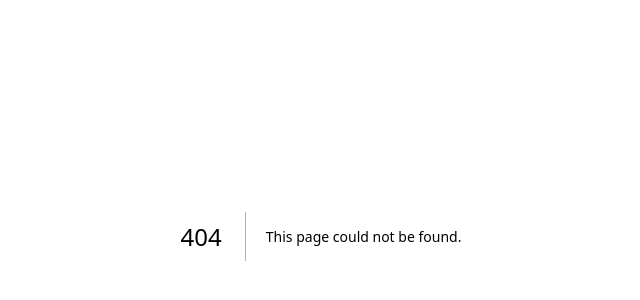
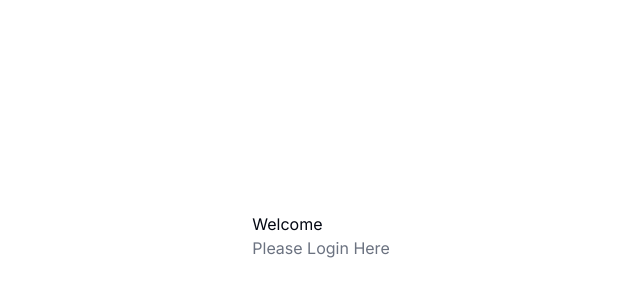
Before and after one commit to ProgrammerRashed/full-ecommerce, a Next.js app in the folder frontend/: page /login in a window 1280 px wide. Before the commit this address had no page. Shown: the part 164-464 px from the top of the page, without its empty margins (319-959 px from the left). Built offline with nearby package versions, Linux system fonts and the light colour scheme.

Commit message:
add/ login

```diff
--- a/frontend/src/app/layout.tsx
+++ b/frontend/src/app/layout.tsx
@@ -5,8 +5,8 @@
 const inter = Inter({ subsets: ['latin'] })
 
 export const metadata: Metadata = {
-  title: 'Create Next App',
-  description: 'Generated by create next app',
+  title: 'ZossGadget',
+  description: 'One of the best E-commerce website in bangladesh',
 }
 
 export default function RootLayout({
--- /dev/null
+++ b/frontend/src/app/login/page.tsx
@@ -0,0 +1,17 @@
+import Login from "@/components/authentication/login/login"
+import { Metadata } from "next"
+
+export const metadata: Metadata = {
+    title: 'ZossGadget | Login',
+    description: 'Login to ZossGadget',
+  }
+
+const LoginPage = () => {
+  return (
+    <div>
+      <Login/>
+    </div>
+  )
+}
+
+export default LoginPage
--- a/frontend/src/app/page.tsx
+++ b/frontend/src/app/page.tsx
@@ -4,33 +4,8 @@
   return (
     <main className="website min-h-screen">
       {/* Navbar */}
-      <div className="relative border-2 border-red-400 min-h-screen">
-        <div className="fixed border-2 border-red-400 bottom-0 w-full">
-          <MobileNav />
-        </div>
-        <h1>Hello</h1>
-        <h1>Hello</h1>
-        <h1>Hello</h1>
-        <h1>Hello</h1>
-        <h1>Hello</h1>
-        <h1>Hello</h1>
-        <h1>Hello</h1>
-        <h1>Hello</h1>
-        <h1>Hello</h1>
-        <h1>Hello</h1>
-        <h1>Hello</h1>
-        <h1>Hello</h1>
-        <h1>Hello</h1>
-
-        <h1>Hello</h1>
-        <h1>Hello</h1>
-        <h1>Hello</h1>
-        <h1>Hello</h1>
-
-         <h1>Hello</h1>
-         <h1>Hello</h1>
-         <h1>Hello</h1>
-         <h1>Hello</h1>
+      <div className="fixed bottom-0 w-full">
+        <MobileNav />
       </div>
     </main>
   );
--- /dev/null
+++ b/frontend/src/components/authentication/login/login.tsx
@@ -0,0 +1,14 @@
+import React from 'react'
+
+const Login = () => {
+  return (
+    <div className='min-h-screen w-full flex justify-center items-center'>
+      <div className='login-form'>
+        <h1 className='text-foreground'>Welcome</h1>
+        <p className='text-muted-foreground'>Please Login Here</p>
+      </div>
+    </div>
+  )
+}
+
+export default Login
--- /dev/null
+++ b/frontend/src/components/ui/input.tsx
@@ -0,0 +1,25 @@
+import * as React from "react"
+
+import { cn } from "@/lib/utils"
+
+export interface InputProps
+  extends React.InputHTMLAttributes<HTMLInputElement> {}
+
+const Input = React.forwardRef<HTMLInputElement, InputProps>(
+  ({ className, type, ...props }, ref) => {
+    return (
+      <input
+        type={type}
+        className={cn(
+          "flex h-10 w-full rounded-md border border-input bg-background px-3 py-2 text-sm ring-offset-background file:border-0 file:bg-transparent file:text-sm file:font-medium placeholder:text-muted-foreground focus-visible:outline-none focus-visible:ring-2 focus-visible:ring-ring focus-visible:ring-offset-2 disabled:cursor-not-allowed disabled:opacity-50",
+          className
+        )}
+        ref={ref}
+        {...props}
+      />
+    )
+  }
+)
+Input.displayName = "Input"
+
+export { Input }
--- a/frontend/src/components/ui/navigation/MobileNav.tsx
+++ b/frontend/src/components/ui/navigation/MobileNav.tsx
@@ -1,12 +1,11 @@
 import Link from "next/link";
 import React from "react";
 import { IoMdHome } from "react-icons/io";
-import { CiShop } from "react-icons/ci";
 import { FaShoppingCart, FaUserCircle } from "react-icons/fa";
 import { FaShop } from "react-icons/fa6";
 const MobileNav = () => {
   return (
-    <div className="bg-gray-300 p-3 w-full">
+    <div className="bg-white border p-3 w-full">
       <nav className="flex gap-3  mx-auto justify-between items-center px-3">
         <Link href="/">
           <IoMdHome />
--- a/frontend/tailwind.config.js
+++ /dev/null
@@ -1,77 +0,0 @@
-/** @type {import('tailwindcss').Config} */
-module.exports = {
-  darkMode: ["class"],
-  content: [
-    './pages/**/*.{ts,tsx}',
-    './components/**/*.{ts,tsx}',
-    './app/**/*.{ts,tsx}',
-    './src/**/*.{ts,tsx}',
-  ],
-  prefix: "",
-  theme: {
-    container: {
-      center: true,
-      padding: "2rem",
-      screens: {
-        "2xl": "1400px",
-      },
-    },
-    extend: {
-      colors: {
-        border: "hsl(var(--border))",
-        input: "hsl(var(--input))",
-        ring: "hsl(var(--ring))",
-        background: "hsl(var(--background))",
-        foreground: "hsl(var(--foreground))",
-        primary: {
-          DEFAULT: "hsl(var(--primary))",
-          foreground: "hsl(var(--primary-foreground))",
-        },
-        secondary: {
-          DEFAULT: "hsl(var(--secondary))",
-          foreground: "hsl(var(--secondary-foreground))",
-        },
-        destructive: {
-          DEFAULT: "hsl(var(--destructive))",
-          foreground: "hsl(var(--destructive-foreground))",
-        },
-        muted: {
-          DEFAULT: "hsl(var(--muted))",
-          foreground: "hsl(var(--muted-foreground))",
-        },
-        accent: {
-          DEFAULT: "hsl(var(--accent))",
-          foreground: "hsl(var(--accent-foreground))",
-        },
-        popover: {
-          DEFAULT: "hsl(var(--popover))",
-          foreground: "hsl(var(--popover-foreground))",
-        },
-        card: {
-          DEFAULT: "hsl(var(--card))",
-          foreground: "hsl(var(--card-foreground))",
-        },
-      },
-      borderRadius: {
-        lg: "var(--radius)",
-        md: "calc(var(--radius) - 2px)",
-        sm: "calc(var(--radius) - 4px)",
-      },
-      keyframes: {
-        "accordion-down": {
-          from: { height: "0" },
-          to: { height: "var(--radix-accordion-content-height)" },
-        },
-        "accordion-up": {
-          from: { height: "var(--radix-accordion-content-height)" },
-          to: { height: "0" },
-        },
-      },
-      animation: {
-        "accordion-down": "accordion-down 0.2s ease-out",
-        "accordion-up": "accordion-up 0.2s ease-out",
-      },
-    },
-  },
-  plugins: [require("tailwindcss-animate")],
-}
--- a/frontend/tailwind.config.ts
+++ b/frontend/tailwind.config.ts
@@ -1,20 +1,79 @@
-import type { Config } from 'tailwindcss'
+import type { Config } from "tailwindcss";
 
 const config: Config = {
+  darkMode: ["class"],
   content: [
-    './src/pages/**/*.{js,ts,jsx,tsx,mdx}',
-    './src/components/**/*.{js,ts,jsx,tsx,mdx}',
-    './src/app/**/*.{js,ts,jsx,tsx,mdx}',
+    "./pages/**/*.{ts,tsx}",
+    "./components/**/*.{ts,tsx}",
+    "./app/**/*.{ts,tsx}",
+    "./src/**/*.{ts,tsx}",
   ],
+  prefix: "",
   theme: {
+    container: {
+      center: true,
+      padding: "2rem",
+      screens: {
+        "2xl": "1400px",
+      },
+    },
     extend: {
-      backgroundImage: {
-        'gradient-radial': 'radial-gradient(var(--tw-gradient-stops))',
-        'gradient-conic':
-          'conic-gradient(from 180deg at 50% 50%, var(--tw-gradient-stops))',
+      colors: {
+        border: "hsl(var(--border))",
+        input: "hsl(var(--input))",
+        ring: "hsl(var(--ring))",
+        background: "hsl(var(--background))",
+        foreground: "hsl(var(--foreground))",
+        primary: {
+          DEFAULT: "hsl(var(--primary))",
+          foreground: "hsl(var(--primary-foreground))",
+        },
+        secondary: {
+          DEFAULT: "hsl(var(--secondary))",
+          foreground: "hsl(var(--secondary-foreground))",
+        },
+        destructive: {
+          DEFAULT: "hsl(var(--destructive))",
+          foreground: "hsl(var(--destructive-foreground))",
+        },
+        muted: {
+          DEFAULT: "hsl(var(--muted))",
+          foreground: "hsl(var(--muted-foreground))",
+        },
+        accent: {
+          DEFAULT: "hsl(var(--accent))",
+          foreground: "hsl(var(--accent-foreground))",
+        },
+        popover: {
+          DEFAULT: "hsl(var(--popover))",
+          foreground: "hsl(var(--popover-foreground))",
+        },
+        card: {
+          DEFAULT: "hsl(var(--card))",
+          foreground: "hsl(var(--card-foreground))",
+        },
+      },
+      borderRadius: {
+        lg: "var(--radius)",
+        md: "calc(var(--radius) - 2px)",
+        sm: "calc(var(--radius) - 4px)",
+      },
+      keyframes: {
+        "accordion-down": {
+          from: { height: "0" },
+          to: { height: "var(--radix-accordion-content-height)" },
+        },
+        "accordion-up": {
+          from: { height: "var(--radix-accordion-content-height)" },
+          to: { height: "0" },
+        },
+      },
+      animation: {
+        "accordion-down": "accordion-down 0.2s ease-out",
+        "accordion-up": "accordion-up 0.2s ease-out",
       },
     },
   },
-  plugins: [],
-}
-export default config
+  plugins: [require("tailwindcss-animate")],
+};
+export default config;
```
